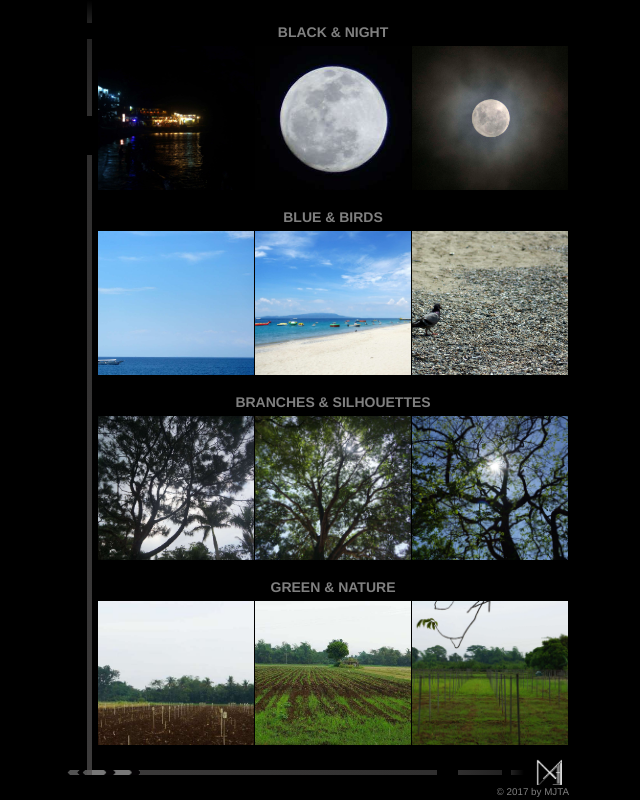
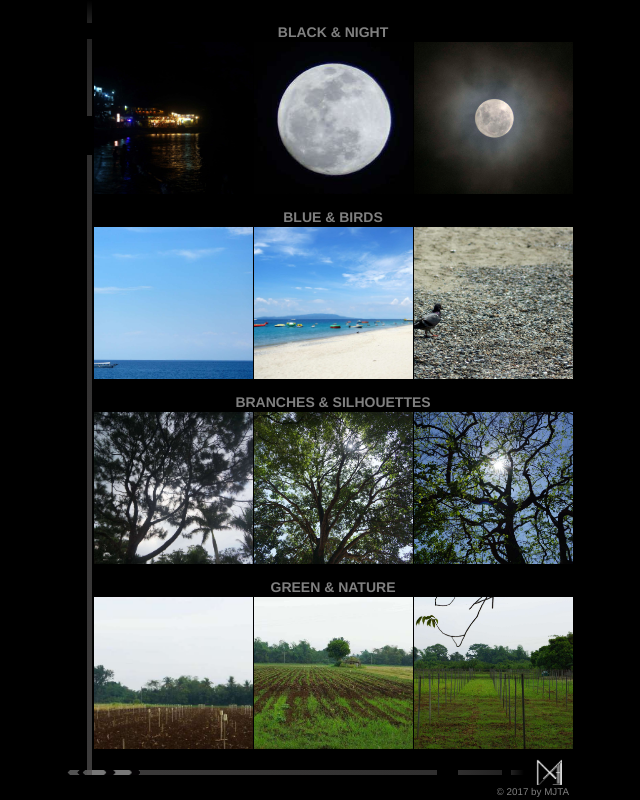
Before and after one commit to x2zatzz/b3nc-albatana-michaeljames, a PHP site: page /csp1/galleryA.html in a window 1280 px wide. Shown: the whole page, without its empty margins (322-962 px from the left). Run offline with PHP 8.4, Linux system fonts and the light colour scheme.

Commit message:
done major updates, created additional image-show function, but eventually cancelled, due to the requirement for JS/jQuery.

```diff
--- a/csp1/css/style.css
+++ b/csp1/css/style.css
@@ -4,8 +4,8 @@
 /* This portion is used for experimental purposes and this portion must be empty when deployed */
 
 *{
-  /* border: 0.25px solid white; */
   overflow: hidden;
+  z-index: 0;
 }
 
 
@@ -72,7 +68,7 @@ a:active{
   /* justify-items: center; */
 	justify-content: flex-end;
 	align-items: center;
-  z-index: 6;
+  z-index: 4;
   /* margin-bottom: 5px; */
   padding-bottom: 15px;
 }
@@ -112,19 +108,16 @@ a:active{
 
 /* TOOLTIPS --------------------------------------- */
 
-.tool-tip{
-  position: relative;
-}
-
 .tool-tip:hover .tool-tip-text,
 .tool-tip:active .tool-tip-text{
 	display: block;
   visibility: visible;
   background: black;
-}
-
-.tool-tip-text-next{
-
+  bottom: 0;
+  left: 0;
+  width: 100vw;
+  padding: 0;
+  margin: 0;
 }
 
 .tool-tip-text-logo,
@@ -521,11 +509,17 @@ iframe {
   transform: scaleX(-1);
   background-position: center;
 }
+.grid-gallery-imageholder{
+  grid-area: 3 / 1 / 10 / 13;
+  /* grid-area: 4 / 1 / 9 / 13; */
+  z-index: -2;
+}
 
 .gallery-thumb{
-  width: 30%;
+  display: block;
+  width: 100%;
   height: 100%;
-  background-size: contain;
+  background-size: cover;
   background-repeat: no-repeat;
   background-position: center;
   margin: 0.5px;
@@ -535,7 +529,7 @@ iframe {
   display: flex;
   flex-flow: row nowrap;
   justify-content: space-between;
-  padding: 5px;
+  padding: 1px;
 }
 
 .grid-gallerya-row1-h2,
--- a/csp1/galleryA.html
+++ b/csp1/galleryA.html
@@ -46,16 +46,16 @@
         <div class="carousel-inner" role="listbox">
           <div class="item active">
             <div class="gallerya-carousel-row1-seta gallery-set">
-              <div class="gallerya-carousel-row1-seta-photo-1 gallery-thumb"></div>
-              <div class="gallerya-carousel-row1-seta-photo-2 gallery-thumb"></div>
-              <div class="gallerya-carousel-row1-seta-photo-3 gallery-thumb"></div>
+              <a href="#image-gallerya-row1-seta-1" class="gallerya-carousel-row1-seta-photo-1 gallery-thumb"></a>
+              <a href="#image-gallerya-row1-seta-2" class="gallerya-carousel-row1-seta-photo-2 gallery-thumb"></a>
+              <a href="#image-gallerya-row1-seta-3" class="gallerya-carousel-row1-seta-photo-3 gallery-thumb"></a>
             </div>
           </div>
           <div class="item">
             <div class="gallerya-carousel-row1-setb gallery-set">
-              <div class="gallerya-carousel-row1-setb-photo-1 gallery-thumb"></div>
-              <div class="gallerya-carousel-row1-setb-photo-2 gallery-thumb"></div>
-              <div class="gallerya-carousel-row1-setb-photo-3 gallery-thumb"></div>
+              <a href="#image-gallerya-row1-setb-1" class="gallerya-carousel-row1-setb-photo-1 gallery-thumb"></a>
+              <a href="#image-gallerya-row1-setb-2" class="gallerya-carousel-row1-setb-photo-2 gallery-thumb"></a>
+              <a href="#image-gallerya-row1-setb-3" class="gallerya-carousel-row1-setb-photo-3 gallery-thumb"></a>
             </div>
           </div>
         </div>
@@ -69,9 +69,9 @@
         <div class="carousel-inner" role="listbox">
           <div class="item active">
             <div class="gallerya-carousel-row2-seta gallery-set">
-              <div class="gallerya-carousel-row2-seta-photo-1 gallery-thumb"></div>
-              <div class="gallerya-carousel-row2-seta-photo-2 gallery-thumb"></div>
-              <div class="gallerya-carousel-row2-seta-photo-3 gallery-thumb"></div>
+              <a href="#image-gallerya-row2-seta-1" class="gallerya-carousel-row2-seta-photo-1 gallery-thumb"></a>
+              <a href="#image-gallerya-row2-seta-2" class="gallerya-carousel-row2-seta-photo-2 gallery-thumb"></a>
+              <a href="#image-gallerya-row2-seta-3" class="gallerya-carousel-row2-seta-photo-3 gallery-thumb"></a>
             </div>
           </div>
           <div class="item">
@@ -135,7 +135,32 @@
         </div>
       </div>
     </div>
-
+    <div class="G2 grid-gallery-imageholder">
+      <!-- <a href="#" class="G3 imageholder imagehide" id="image-gallerya-row1-seta-1"></a>
+      <a href="#" class="G3 imageholder imagehide" id="image-gallerya-row1-seta-2"></a>
+      <a href="#" class="G3 imageholder imagehide" id="image-gallerya-row1-seta-3"></a>
+      <a href="#" class="G3 imageholder imagehide" id="image-gallerya-row1-setb-1"></a>
+      <a href="#" class="G3 imageholder imagehide" id="image-gallerya-row1-setb-2"></a>
+      <a href="#" class="G3 imageholder imagehide" id="image-gallerya-row1-setb-3"></a>
+      <a href="#" class="G3 imageholder imagehide" id="image-gallerya-row2-seta-1"></a>
+      <a href="#" class="G3 imageholder imagehide" id="image-gallerya-row2-seta-2"></a>
+      <a href="#" class="G3 imageholder imagehide" id="image-gallerya-row2-seta-3"></a>
+      <a href="#" class="G3 imageholder imagehide" id="image-gallerya-row2-setb-1"></a>
+      <a href="#" class="G3 imageholder imagehide" id="image-gallerya-row2-setb-2"></a>
+      <a href="#" class="G3 imageholder imagehide" id="image-gallerya-row2-setb-3"></a>
+      <a href="#" class="G3 imageholder imagehide" id="image-gallerya-row3-seta-1"></a>
+      <a href="#" class="G3 imageholder imagehide" id="image-gallerya-row3-seta-2"></a>
+      <a href="#" class="G3 imageholder imagehide" id="image-gallerya-row3-seta-3"></a>
+      <a href="#" class="G3 imageholder imagehide" id="image-gallerya-row3-setb-1"></a>
+      <a href="#" class="G3 imageholder imagehide" id="image-gallerya-row3-setb-2"></a>
+      <a href="#" class="G3 imageholder imagehide" id="image-gallerya-row3-setb-3"></a>
+      <a href="#" class="G3 imageholder imagehide" id="image-gallerya-row4-seta-1"></a>
+      <a href="#" class="G3 imageholder imagehide" id="image-gallerya-row4-seta-2"></a>
+      <a href="#" class="G3 imageholder imagehide" id="image-gallerya-row4-seta-3"></a>
+      <a href="#" class="G3 imageholder imagehide" id="image-gallerya-row4-setb-1"></a>
+      <a href="#" class="G3 imageholder imagehide" id="image-gallerya-row4-setb-2"></a>
+      <a href="#" class="G3 imageholder imagehide" id="image-gallerya-row4-setb-3"></a> -->
+    </div>
   </div>
 </body>
 
--- a/csp1/index.html
+++ b/csp1/index.html
@@ -27,7 +27,7 @@
       <div class="G2 home-top-mosaic-r03c brick slideInDown animated"></div>
 
       <div class="G2 home-mid-borderA">
-        <p>best viewed in portrait</p>
+        <p class="slideInDown animated">best viewed in portrait</p>
       </div>
 
       <div class="G2 home-mid-photo zoomIn animated">
@@ -49,7 +49,7 @@
         </div>
       </div>
       <div class="G2 home-mid-borderB">
-        <p>navigate on animated objects</p>
+        <p class="slideInUp animated">navigate on animated objects</p>
       </div>
 
 
```
Also changed, not shown: other parts of csp1/css/style.css (+114 -60 lines).
